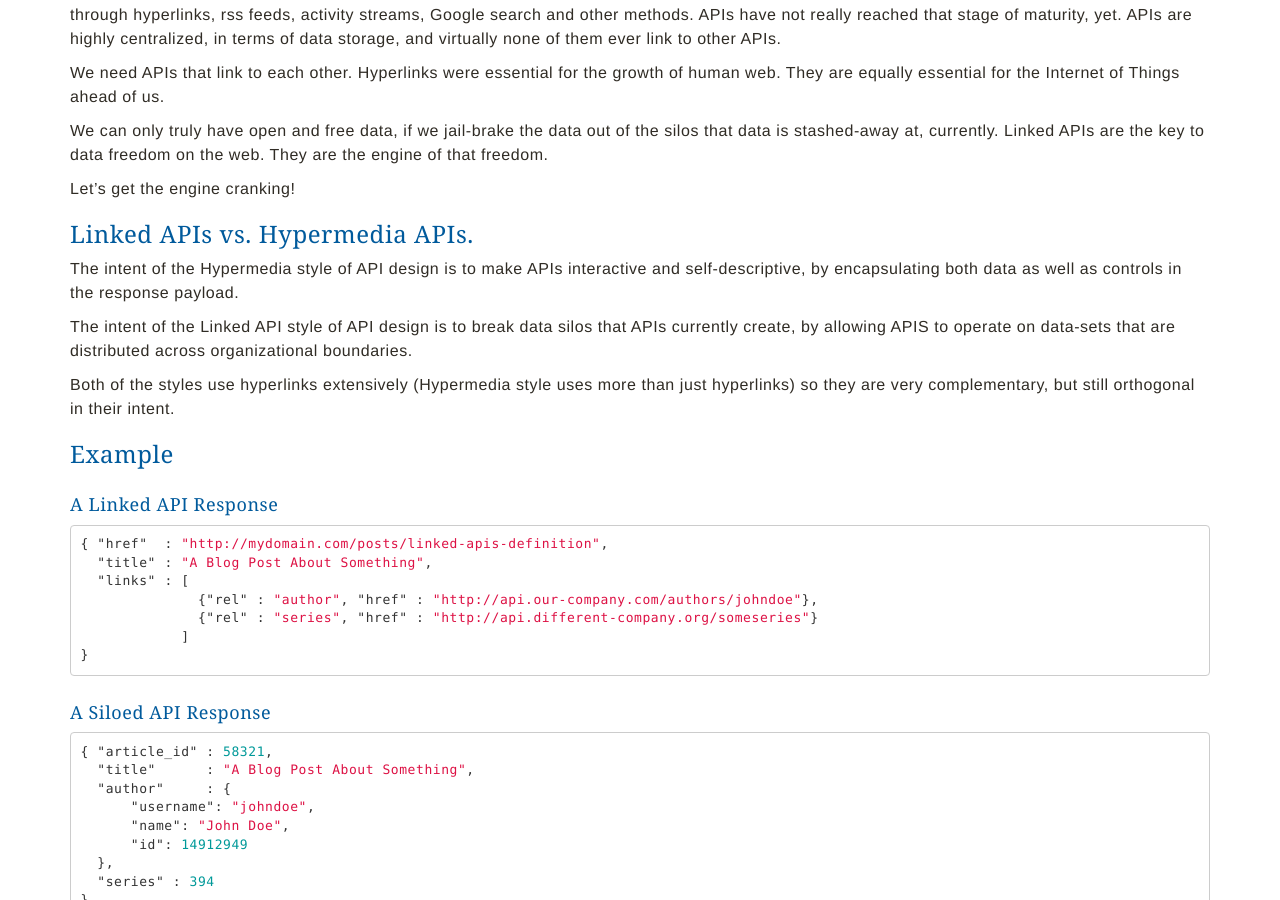
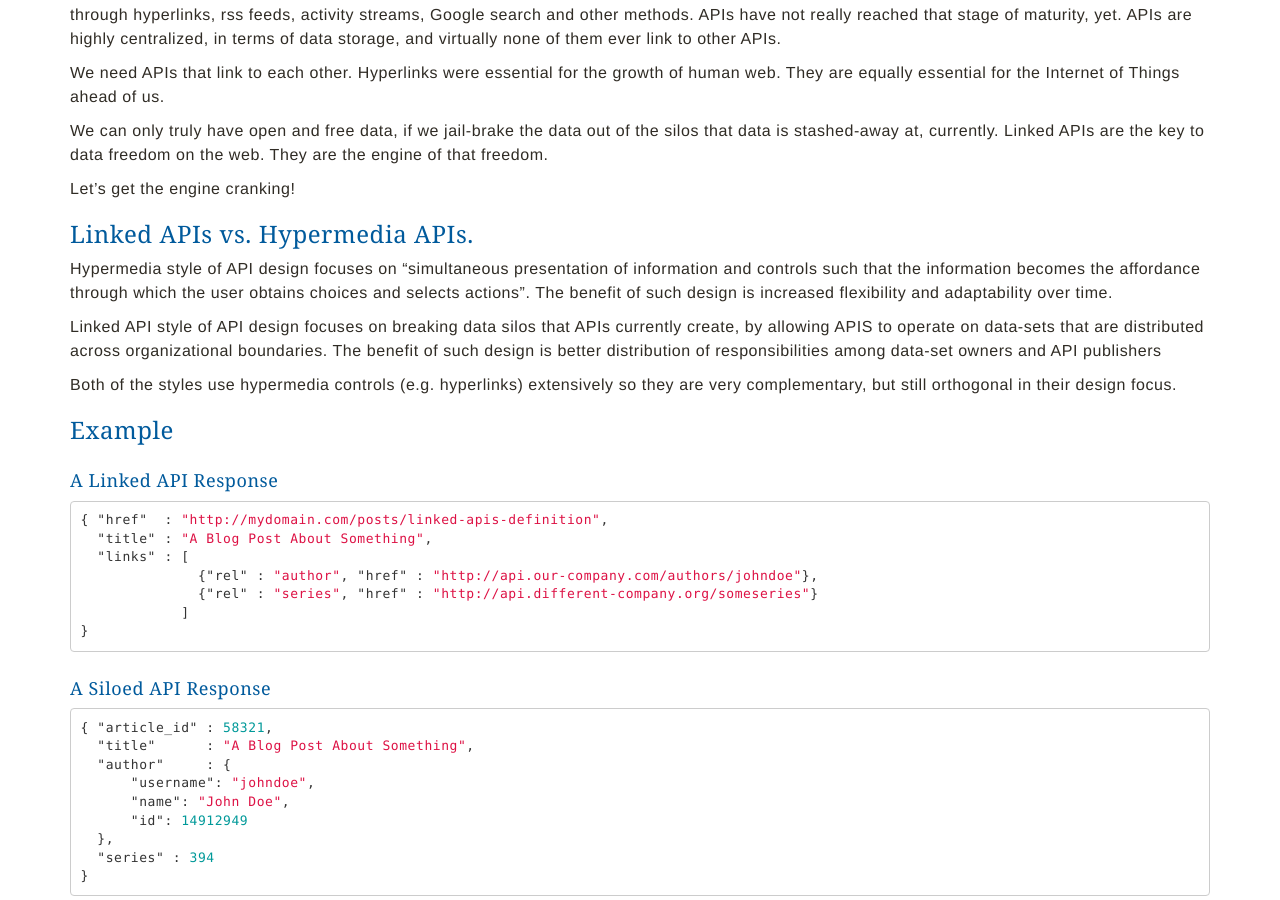
Before and after one commit to inadarei/linkedapis, a Jekyll site: the page built from index.md, in a window 1280 px wide and 900 px high, scrolled down 515 px. Built offline with Jekyll 4.4.1, drawn with Linux system fonts in a browser that asks for light colours; nearby versions of some CDN libraries; Markdown is read by kramdown in place of the engine named in the settings.

Commit message:
explaning linked apis vs hypermedia apis further

```diff
--- a/index.md
+++ b/index.md
@@ -29,11 +29,11 @@ Let's get the engine cranking!
 
 ### Linked APIs vs. Hypermedia APIs.
 
-The intent of the Hypermedia style of API design is to make APIs interactive and self-descriptive, by encapsulating both data as well as controls in the response payload.
+Hypermedia style of API design focuses on "simultaneous presentation of information and controls such that the information becomes the affordance through which the user obtains choices and selects actions". The benefit of such design is increased flexibility and adaptability over time.
 
-The intent of the Linked API style of API design is to break data silos that APIs currently create, by allowing APIS to operate on data-sets that are distributed across organizational boundaries.
+Linked API style of API design focuses on breaking data silos that APIs currently create, by allowing APIS to operate on data-sets that are distributed across organizational boundaries. The benefit of such design is better distribution of responsibilities among data-set owners and API publishers
 
-Both of the styles use hyperlinks extensively (Hypermedia style uses more than just hyperlinks) so they are very complementary, but still orthogonal in their intent.
+Both of the styles use hypermedia controls (e.g. hyperlinks) extensively so they are very complementary, but still orthogonal in their design focus.
 
 ### Example
 
```
